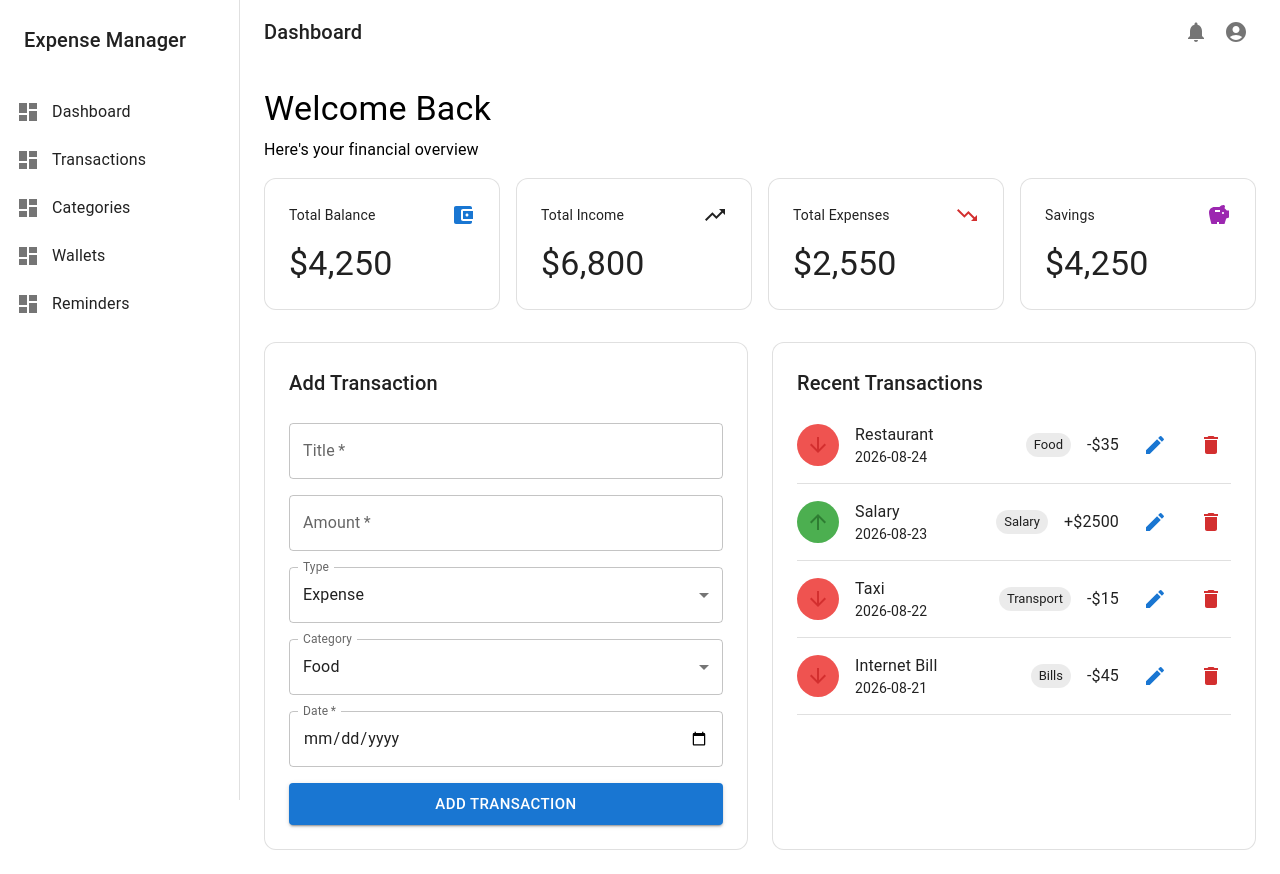
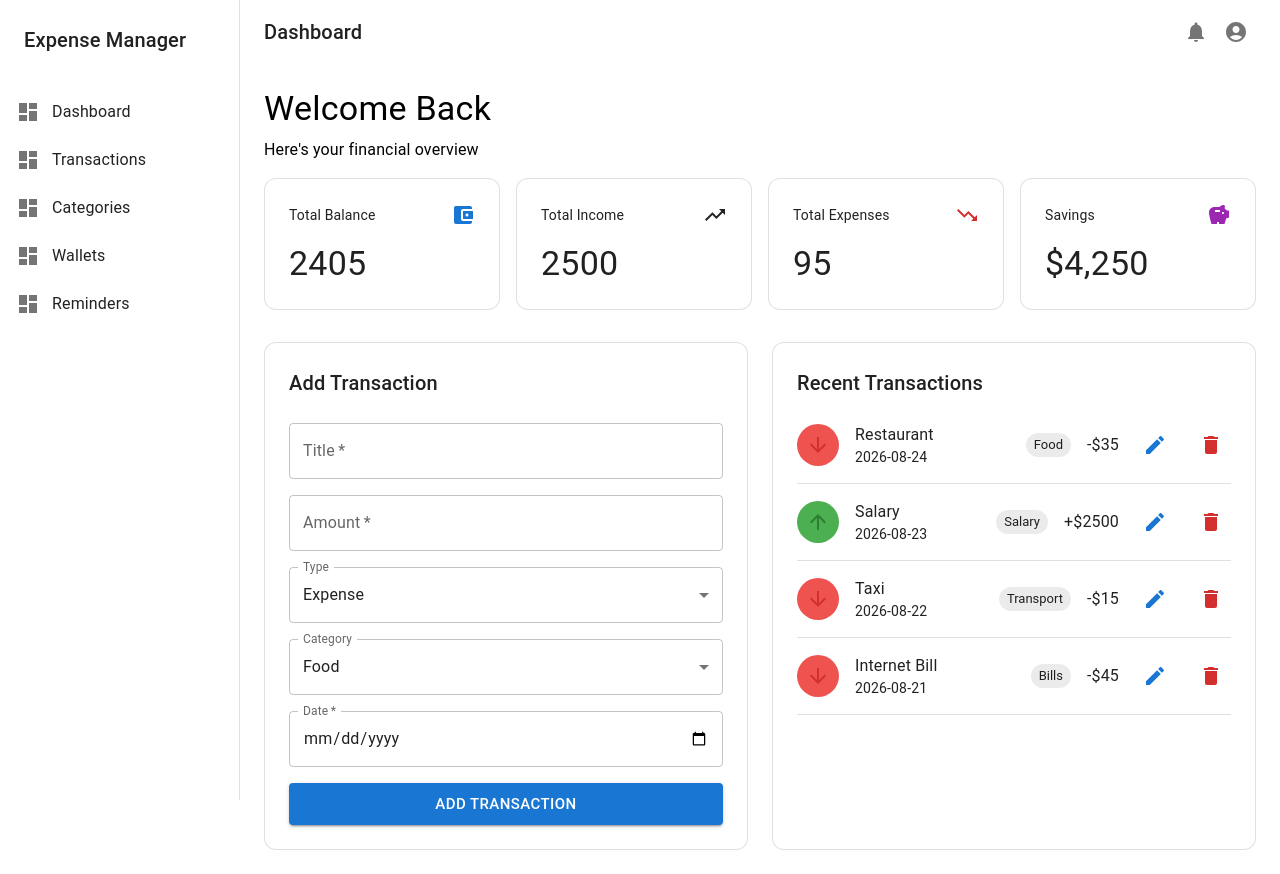
Before and after one commit to mirzakhani2003-del/Expense-Manager, a React (Vite) app: page / in a window 1280 px wide. Built offline with nearby package versions, Linux system fonts and the light colour scheme.

Commit message:
Add transaction summary calculations

```diff
--- a/src/pages/Dashboard.jsx
+++ b/src/pages/Dashboard.jsx
@@ -7,9 +7,21 @@ import SummaryCard from "../components/dashboard/SummaryCard";
 import RecentTransactions from "../components/dashboard/RecentTransactions";
 import TransactionForm from "../components/transactions/TransactionForm";
 import { useState } from "react";
+import { useTransaction } from "../context/TransactionContext";
 
 const Dashboard = () => {
   const [editingTransaction, setEditingTransaction] = useState(null);
+  const { transactions } = useTransaction();
+
+  const totalIncome = transactions
+    .filter((transaction) => transaction.type === "income")
+    .reduce((total, transaction) => total + transaction.amount, 0);
+
+  const totalExpenses = transactions
+    .filter((transaction) => transaction.type === "expense")
+    .reduce((total, transaction) => total + transaction.amount, 0);
+
+  const balance = totalIncome - totalExpenses;
 
   return (
     <Box>
@@ -35,17 +47,17 @@ const Dashboard = () => {
       >
         <SummaryCard
           title="Total Balance"
-          amount="$4,250"
+          amount={`${balance}`}
           icon={<AccountBalanceWalletIcon color="primary" />}
         />
         <SummaryCard
           title="Total Income"
-          amount="$6,800"
+          amount={`${totalIncome}`}
           icon={<TrendingUpIcon color="succes" />}
         />
         <SummaryCard
           title="Total Expenses"
-          amount="$2,550"
+          amount={`${totalExpenses}`}
           icon={<TrendingDownIcon color="error" />}
         />
         <SummaryCard
```
